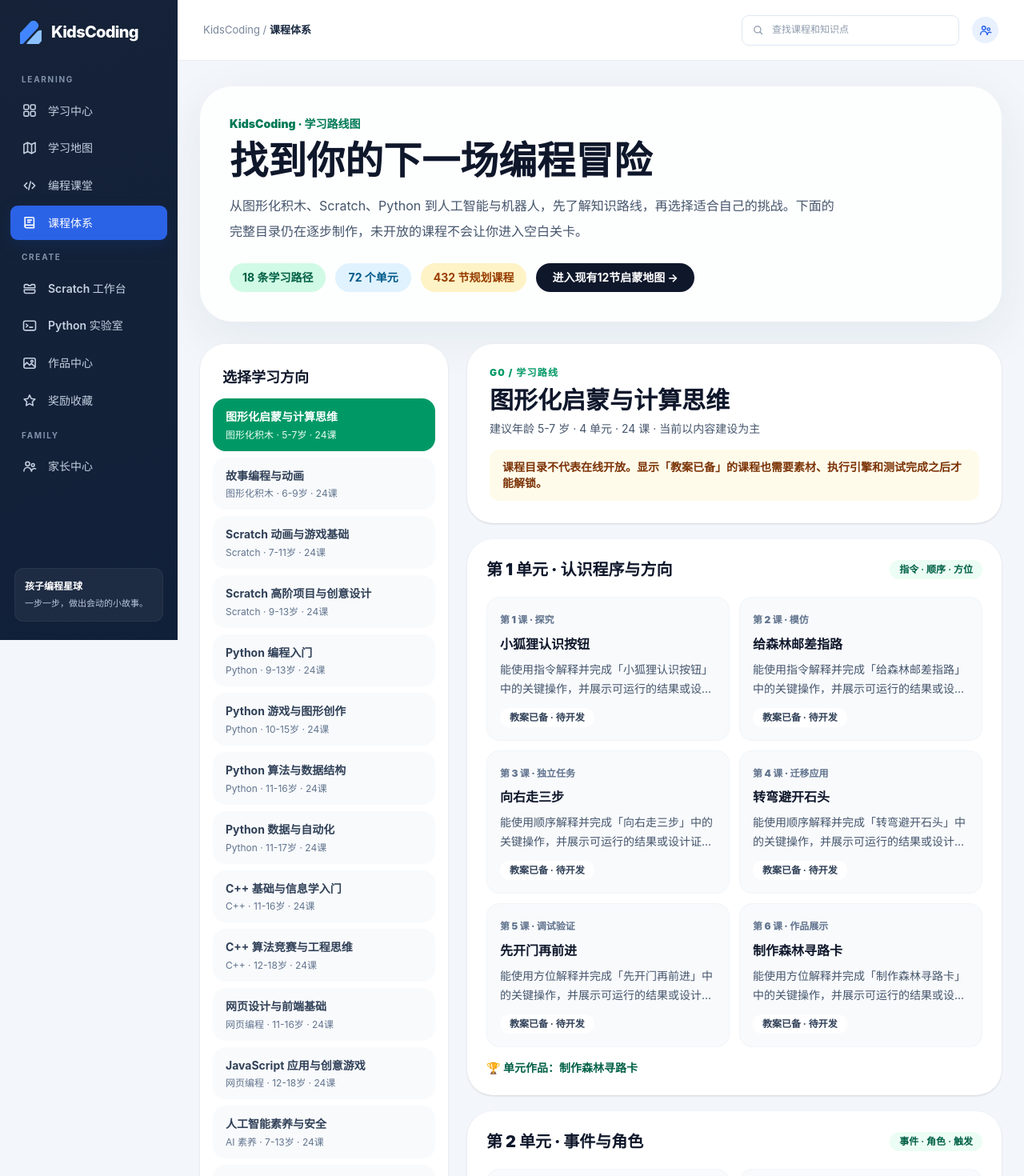
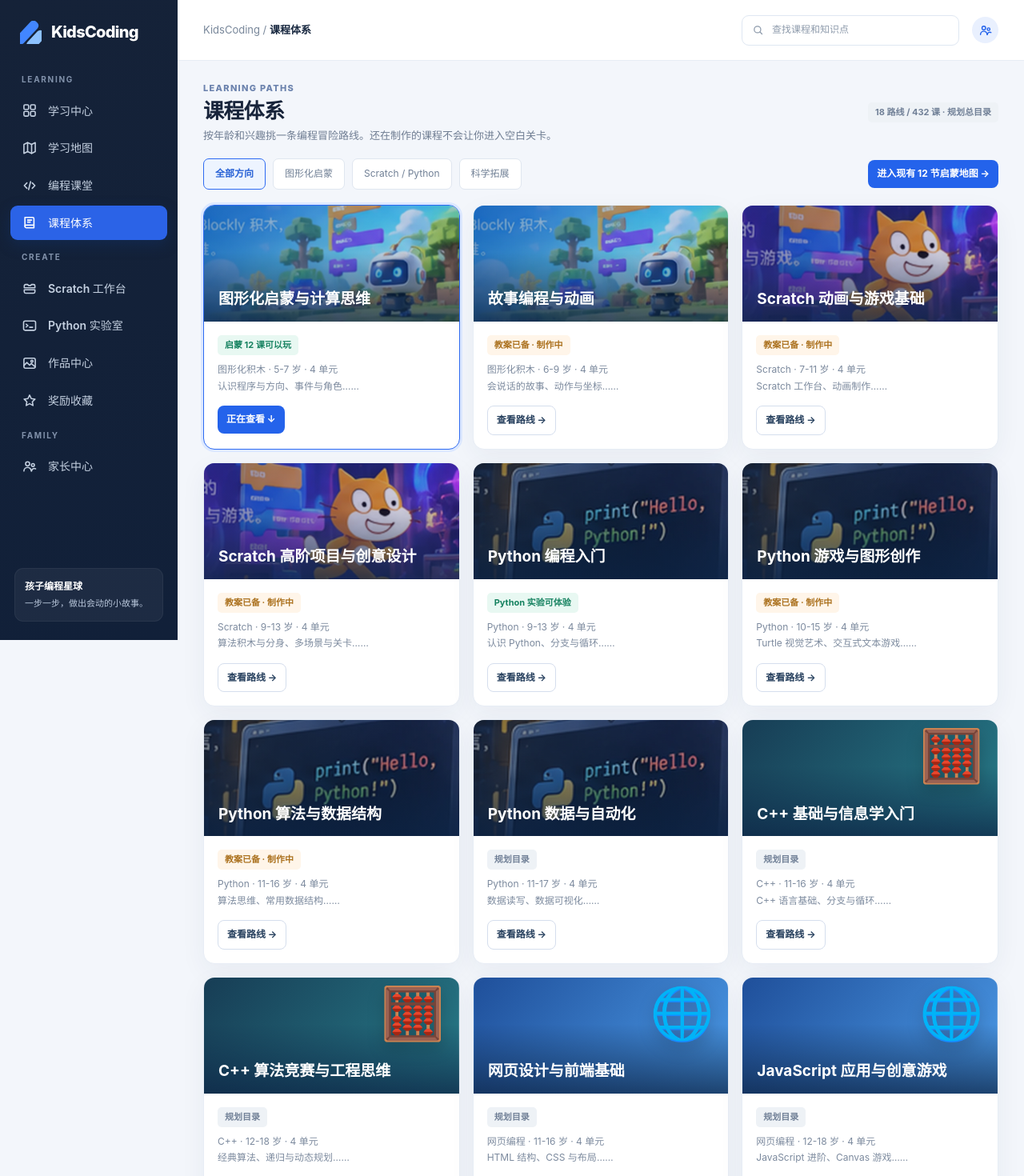
Before and after one commit to HelloMrDuan/kidsCoding, a Next.js app in the folder apps/web/: page /learn/catalog in a window 1280 px wide. Shown: the top 1470 px of the page at 80% size. Built offline with nearby package versions, Linux system fonts and the light colour scheme.

Commit message:
feat(UX-501): align course catalog to frozen V2 #page-catalog

```diff
--- a/apps/web/src/app/globals.css
+++ b/apps/web/src/app/globals.css
@@ -860,3 +860,59 @@ button:focus-visible, a:focus-visible, input:focus-visible, select:focus-visible
   .kc-v2h-track { height: 152px; }
   .kc-v2h-work-grid { grid-template-columns: repeat(2, minmax(0, 1fr)); gap: 10px; }
 }
+
+/* ============ UX-501 课程体系 = frozen V2 prototype #page-catalog (reuses .kc-v2h base) ============ */
+.kc-v2c-chip { display: inline-flex; align-items: center; gap: 5px; font-size: 11px; font-weight: 750; padding: 4px 9px; border-radius: 5px; background: #eaf1ff; color: #2961ca; white-space: nowrap; }
+.kc-v2c-chip-green { background: #e8f8f2; color: #168260; }
+.kc-v2c-chip-amber { background: #fff5e9; color: #ab711e; }
+.kc-v2c-chip-gray { background: #eef2f6; color: #718097; }
+.kc-v2c-filterbar { display: flex; gap: 9px; flex-wrap: wrap; align-items: center; margin-bottom: 19px; }
+.kc-v2c-filter { padding: 9px 14px; border: 1px solid #dfe6f0; background: #fff; color: #718096; border-radius: 7px; font-size: 12px; text-decoration: none; }
+.kc-v2c-filter:hover { border-color: #b9cdf2; color: #2a63d6; }
+.kc-v2c-filter-active { border-color: #2d6af2; color: #2a63d6; background: #edf4ff; font-weight: 700; }
+.kc-v2c-map-link { margin-left: auto; }
+.kc-v2c-course-grid { display: grid; grid-template-columns: repeat(3, minmax(0, 1fr)); gap: 16px; }
+.kc-v2c-course-card { overflow: hidden; transition: transform .15s, box-shadow .15s; }
+.kc-v2c-course-card:hover { transform: translateY(-3px); box-shadow: 0 16px 36px rgba(30, 57, 96, .1); }
+.kc-v2c-selected { border-color: #2d6af2; box-shadow: 0 0 0 3px #dce8ff; }
+.kc-v2c-cover { height: 145px; background-size: cover; background-position: center; position: relative; overflow: hidden; }
+.kc-v2c-cover::after { content: ''; position: absolute; inset: 0; background: linear-gradient(0deg, #0c2344bb, transparent 60%); }
+.kc-v2c-cover b { position: absolute; bottom: 15px; left: 18px; right: 18px; color: #fff; font-size: 19px; z-index: 1; line-height: 1.3; }
+.kc-v2c-cover-emoji { position: absolute; right: 18px; top: 12px; font-size: 64px; line-height: 1; filter: drop-shadow(0 8px 10px #0003); z-index: 1; }
+.kc-v2c-body { padding: 17px; }
+.kc-v2c-body p { font-size: 12px; color: #7c8a9e; margin: 8px 0 14px; min-height: 41px; line-height: 1.7; }
+.kc-v2c-detail { margin-top: 25px; overflow: hidden; scroll-margin-top: 90px; }
+.kc-v2c-detail-head { display: flex; justify-content: space-between; align-items: flex-end; gap: 12px; padding: 30px 28px 24px; color: #fff; background-size: cover; background-position: center; position: relative; }
+.kc-v2c-detail-head::before { content: ''; position: absolute; inset: 0; background: linear-gradient(90deg, #12335fdd 0%, #12335f88 55%, transparent 100%); }
+.kc-v2c-detail-head > * { position: relative; z-index: 1; }
+.kc-v2c-detail-head small { color: #cfe0fb; font-size: 11px; font-weight: 800; letter-spacing: 1px; }
+.kc-v2c-detail-head h2 { font-size: 23px; font-weight: 830; margin: 6px 0 6px; }
+.kc-v2c-detail-head p { font-size: 12px; color: #e2ebfc; }
+.kc-v2c-hint { background: #eaf1ff; color: #4267a3; padding: 11px 15px; margin: 18px 22px 4px; border: 1px solid #d5e3ff; border-radius: 9px; font-size: 12px; }
+.kc-v2c-units { padding: 6px 22px 22px; }
+.kc-v2c-unit { border-top: 1px solid #e7edf5; padding: 18px 0 6px; }
+.kc-v2c-unit:first-child { border-top: 0; }
+.kc-v2c-unit-head { display: flex; justify-content: space-between; align-items: center; gap: 10px; flex-wrap: wrap; }
+.kc-v2c-unit-head h3 { font-size: 15px; font-weight: 800; display: flex; align-items: center; gap: 10px; }
+.kc-v2c-unit-index { width: 30px; height: 30px; display: grid; place-items: center; border-radius: 9px; background: #2964e9; color: #fff; font-size: 13px; font-weight: 850; }
+.kc-v2c-lesson-grid { display: grid; grid-template-columns: repeat(3, minmax(0, 1fr)); gap: 12px; margin-top: 14px; }
+.kc-v2c-lesson { display: block; border: 1px solid #e7edf5; border-radius: 12px; background: #f8fafd; padding: 14px; color: inherit; text-decoration: none; transition: border-color .15s, background .15s; }
+.kc-v2c-lesson:hover { border-color: #aec7ff; background: #f0f5ff; }
+.kc-v2c-lesson small { font-size: 11px; color: #8a98aa; font-weight: 700; }
+.kc-v2c-lesson h4 { font-size: 14px; font-weight: 800; margin: 5px 0 6px; }
+.kc-v2c-lesson p { font-size: 12px; color: #6f7d92; line-height: 1.7; margin-bottom: 10px; display: -webkit-box; -webkit-line-clamp: 2; -webkit-box-orient: vertical; overflow: hidden; }
+.kc-v2c-capstone { font-size: 12px; font-weight: 700; color: #ab711e; margin: 12px 0 8px; }
+@media (prefers-reduced-motion: reduce) { .kc-v2c-course-card, .kc-v2c-lesson { transition: none; } }
+@media (max-width: 1180px) { .kc-v2c-lesson-grid { grid-template-columns: repeat(2, minmax(0, 1fr)); } }
+@media (max-width: 860px) {
+  .kc-v2c-course-grid { grid-template-columns: repeat(2, minmax(0, 1fr)); }
+  .kc-v2c-map-link { margin-left: 0; }
+}
+@media (max-width: 600px) {
+  .kc-v2c-course-grid, .kc-v2c-lesson-grid { grid-template-columns: 1fr; }
+  .kc-v2c-detail-head { flex-direction: column; align-items: flex-start; padding: 24px 18px 18px; }
+  .kc-v2c-hint { margin: 14px 14px 4px; }
+  .kc-v2c-units { padding: 4px 14px 16px; }
+  .kc-v2c-cover { height: 112px; }
+  .kc-v2c-body p { min-height: 0; }
+}
--- a/apps/web/src/app/learn/catalog/page.tsx
+++ b/apps/web/src/app/learn/catalog/page.tsx
@@ -5,7 +5,15 @@ import {
   getCatalogStatistics,
   getCatalogTrack,
   getLessonContentStage,
+  type CatalogTrack,
 } from '@/features/curriculum/full-catalog-access'
+
+/**
+ * UX-501 课程体系 = frozen V2 prototype #page-catalog: title row with the
+ * catalog chip, group filter bar, illustrated route cards, then the chosen
+ * route's units and lessons. Status chips are honest content stages: a route
+ * card never implies lessons are playable when they are only planned.
+ */
 
 const engineLabels: Record<string, string> = {
   blockly: '图形化积木', scratch: 'Scratch', python: 'Python',
@@ -13,86 +21,175 @@ const engineLabels: Record<string, string> = {
   hardware: '机器人与硬件', literacy: '数字安全', math: '数学编程', steam: 'STEAM',
 }
 
+type Group = 'starter' | 'coding' | 'other'
+const GROUPS: { id: 'all' | Group; label: string }[] = [
+  { id: 'all', label: '全部方向' },
+  { id: 'starter', label: '图形化启蒙' },
+  { id: 'coding', label: 'Scratch / Python' },
+  { id: 'other', label: '科学拓展' },
+]
+
+function groupOf(engine: string): Group {
+  if (engine === 'blockly') return 'starter'
+  if (engine === 'scratch' || engine === 'python') return 'coding'
+  return 'other'
+}
+
+/** V2 covers: the frozen track illustrations where one exists, V2 gradients + a big friendly emoji otherwise. */
+const COVERS: Record<string, { image?: string; tint: string; emoji?: string }> = {
+  blockly: { image: '/v2/track-blockly.webp', tint: 'linear-gradient(90deg,#0e549b99,#144c7c24)' },
+  scratch: { image: '/v2/track-scratch.webp', tint: 'linear-gradient(90deg,#27246d88,#2d1f6424)' },
+  python: { image: '/v2/track-python.webp', tint: 'linear-gradient(90deg,#14203488,#12284b33)' },
+  cpp: { tint: 'linear-gradient(130deg,#173d55,#287d8a)', emoji: '🧮' },
+  web: { tint: 'linear-gradient(130deg,#1f4f9a,#4c9be8)', emoji: '🌐' },
+  ai: { tint: 'linear-gradient(130deg,#1b5e76,#52afbd)', emoji: '🤖' },
+  'ai-python': { tint: 'linear-gradient(130deg,#24507a,#5aa7d6)', emoji: '🧠' },
+  hardware: { tint: 'linear-gradient(130deg,#382d76,#827ce1)', emoji: '🦾' },
+  literacy: { tint: 'linear-gradient(130deg,#1d6a5a,#4cb89a)', emoji: '🛡️' },
+  math: { tint: 'linear-gradient(130deg,#7a4a16,#e3a144)', emoji: '📐' },
+  steam: { tint: 'linear-gradient(130deg,#8a2f5b,#e2789f)', emoji: '🎨' },
+}
+
+const PYTHON_TRIAL = ['P0-U1-L01', 'P0-U1-L02', 'P0-U1-L03']
+
+function coverStyle(engine: string) {
+  const c = COVERS[engine] ?? COVERS.ai
+  return { backgroundImage: c.image ? `${c.tint},url(${c.image})` : c.tint }
+}
+
+function trackStatus(track: CatalogTrack): { label: string; tone: 'green' | 'amber' | 'gray' } {
+  if (track.id === 'G0') return { label: '启蒙 12 课可以玩', tone: 'green' }
+  if (track.id === 'P0') return { label: 'Python 实验可体验', tone: 'green' }
+  const detailed = track.units.some((u) => u.lessons.some((l) => getLessonContentStage(l.id) === 'detailed'))
+  return detailed ? { label: '教案已备 · 制作中', tone: 'amber' } : { label: '规划目录', tone: 'gray' }
+}
+
+function lessonStatus(id: string): { label: string; tone: 'green' | 'amber' | 'gray' } {
+  if (PYTHON_TRIAL.includes(id)) return { label: 'Python实验 · 可体验', tone: 'green' }
+  return getLessonContentStage(id) === 'detailed'
+    ? { label: '教案已备 · 待开发', tone: 'amber' }
+    : { label: '大纲规划 · 待开发', tone: 'gray' }
+}
+
 export default async function CatalogPage({
   searchParams,
 }: {
-  searchParams: Promise<{ track?: string }>
+  searchParams: Promise<{ track?: string; group?: string }>
 }) {
   const query = await searchParams
   const current = getCatalogTrack(query.track ?? '') ?? curriculumTracks[0]
+  const group = (GROUPS.some((g) => g.id === query.group) ? query.group : 'all') as 'all' | Group
   const stats = getCatalogStatistics()
+  const visible = curriculumTracks.filter((t) => group === 'all' || groupOf(t.engine) === group)
+  const hrefFor = (params: { group?: string; track?: string }) => {
+    const sp = new URLSearchParams()
+    const g = params.group ?? group
+    if (g !== 'all') sp.set('group', g)
+    if (params.track) sp.set('track', params.track)
+    const s = sp.toString()
+    return `/learn/catalog${s ? `?${s}` : ''}`
+  }
+  const currentStatus = trackStatus(current)
+
   return (
-    <main className="min-h-screen bg-[linear-gradient(165deg,#ecf9f2_0%,#f3f8ff_45%,#fff9ec_100%)] px-4 py-8 text-slate-900 md:px-7">
-      <div className="mx-auto max-w-7xl space-y-7">
-        <header className="rounded-[2.5rem] border border-white bg-white/85 p-7 shadow-[0_18px_60px_rgba(43,83,93,0.08)] md:p-9">
-          <p className="text-sm font-black text-emerald-700">KidsCoding · 学习路线图</p>
-          <h1 className="mt-3 text-3xl font-black md:text-5xl">找到你的下一场编程冒险</h1>
-          <p className="mt-4 max-w-3xl text-base leading-8 text-slate-600">
-            从图形化积木、Scratch、Python 到人工智能与机器人，先了解知识路线，再选择适合自己的挑战。下面的完整目录仍在逐步制作，未开放的课程不会让你进入空白关卡。
+    <div className="kc-v2h kc-v2c">
+      <div className="kc-v2h-title-row">
+        <div>
+          <div className="kc-v2h-eyebrow">LEARNING PATHS</div>
+          <h1>课程体系</h1>
+          <p className="kc-v2h-subtitle">按年龄和兴趣挑一条编程冒险路线。还在制作的课程不会让你进入空白关卡。</p>
+        </div>
+        <span className="kc-v2c-chip kc-v2c-chip-gray" data-testid="catalog-stats">
+          {stats.tracks} 路线 / {stats.lessons} 课 · 规划总目录
+        </span>
+      </div>
+
+      <nav className="kc-v2c-filterbar" aria-label="课程方向">
+        {GROUPS.map((g) => (
+          <Link
+            key={g.id}
+            href={hrefFor({ group: g.id })}
+            className={`kc-v2c-filter${g.id === group ? ' kc-v2c-filter-active' : ''}`}
+            aria-current={g.id === group ? 'page' : undefined}
+          >
+            {g.label}
+          </Link>
+        ))}
+        <Link className="kc-v2h-btn kc-v2h-btn-sm kc-v2c-map-link" href="/learn/map">进入现有 12 节启蒙地图 →</Link>
+      </nav>
+
+      <div className="kc-v2c-course-grid" aria-label="课程路径">
+        {visible.map((track) => {
+          const status = trackStatus(track)
+          const cover = COVERS[track.engine] ?? COVERS.ai
+          const selected = track.id === current.id
+          return (
+            <div key={track.id} className={`kc-v2h-panel kc-v2c-course-card${selected ? ' kc-v2c-selected' : ''}`}>
+              <div className="kc-v2c-cover" style={coverStyle(track.engine)}>
+                {cover.emoji ? <span className="kc-v2c-cover-emoji" aria-hidden="true">{cover.emoji}</span> : null}
+                <b>{track.title}</b>
+              </div>
+              <div className="kc-v2c-body">
+                <span className={`kc-v2c-chip kc-v2c-chip-${status.tone}`}>{status.label}</span>
+                <p>
+                  {engineLabels[track.engine] ?? track.engine} · {track.ageRange} 岁 · {track.units.length} 单元
+                  <br />
+                  {track.units.map((u) => u.title).slice(0, 2).join('、')}……
                 </p>
-          <div className="mt-6 flex flex-wrap gap-3">
-            <span className="rounded-full bg-emerald-100 px-4 py-2 text-sm font-bold text-emerald-800">{stats.tracks} 条学习路径</span>
-            <span className="rounded-full bg-sky-100 px-4 py-2 text-sm font-bold text-sky-800">{stats.units} 个单元</span>
-            <span className="rounded-full bg-amber-100 px-4 py-2 text-sm font-bold text-amber-800">{stats.lessons} 节规划课程</span>
-            <Link className="rounded-full bg-slate-900 px-5 py-2 text-sm font-bold text-white" href="/learn/map">进入现有12节启蒙地图 →</Link>
-          </div>
-        </header>
-        <div className="grid gap-6 lg:grid-cols-[310px_minmax(0,1fr)]">
-          <nav aria-label="课程路径" className="self-start rounded-[2rem] bg-white p-4 shadow-sm lg:sticky lg:top-5">
-            <h2 className="px-3 py-3 text-lg font-black">选择学习方向</h2>
-            <div className="grid gap-2 sm:grid-cols-2 lg:grid-cols-1">
-              {curriculumTracks.map((track) => (
                 <Link
-                  key={track.id}
-                  href={`/learn/catalog?track=${track.id}`}
-                  aria-current={track.id === current.id ? 'page' : undefined}
-                  className={`rounded-2xl px-4 py-3 transition ${current.id === track.id ? 'bg-emerald-600 text-white' : 'bg-slate-50 text-slate-700 hover:bg-emerald-50'}`}
+                  href={`${hrefFor({ track: track.id })}#track-detail`}
+                  aria-current={selected ? 'page' : undefined}
+                  className={`kc-v2h-btn kc-v2h-btn-sm${selected ? '' : ' kc-v2h-btn-outline'}`}
                   data-testid={`catalog-track-${track.id}`}
                 >
-                  <span className="text-sm font-bold">{track.title}</span>
-                  <span className={`mt-1 block text-xs ${track.id === current.id ? 'text-emerald-50' : 'text-slate-500'}`}>
-                    {engineLabels[track.engine] ?? track.engine} · {track.ageRange}岁 · 24课
-                  </span>
+                  {selected ? '正在查看 ↓' : '查看路线 →'}
                 </Link>
-              ))}
               </div>
-          </nav>
-          <div className="space-y-5">
-            <section className="rounded-[2rem] bg-white p-7 shadow-sm">
-              <p className="text-xs font-black tracking-widest text-emerald-600">{current.id} / 学习路线</p>
-              <h2 className="mt-2 text-3xl font-black">{current.title}</h2>
-              <p className="mt-2 text-sm text-slate-600">建议年龄 {current.ageRange} 岁 · 4 单元 · 24 课 · 当前以内容建设为主</p>
-              <p className="mt-4 rounded-xl bg-amber-50 px-4 py-3 text-sm font-semibold text-amber-900">课程目录不代表在线开放。显示「教案已备」的课程也需要素材、执行引擎和测试完成之后才能解锁。</p>
-            </section>
+            </div>
+          )
+        })}
+      </div>
+
+      <section id="track-detail" className="kc-v2h-panel kc-v2c-detail" data-testid="catalog-track-detail">
+        <div className="kc-v2c-detail-head" style={coverStyle(current.engine)}>
+          <div>
+            <small>{current.id} · 学习路线</small>
+            <h2>{current.title}</h2>
+            <p>建议年龄 {current.ageRange} 岁 · {current.units.length} 单元 · {current.units.reduce((n, u) => n + u.lessons.length, 0)} 课</p>
+          </div>
+          <span className={`kc-v2c-chip kc-v2c-chip-${currentStatus.tone}`}>{currentStatus.label}</span>
+        </div>
+        <p className="kc-v2c-hint">课程目录不代表在线开放。「教案已备」的课也要等素材、运行引擎和测试都完成后才会解锁。</p>
+        <div className="kc-v2c-units">
           {current.units.map((unit, index) => (
-              <section key={unit.id} className="rounded-[2rem] bg-white p-6 shadow-sm" data-testid={`catalog-unit-${unit.id}`}>
-                <div className="flex flex-wrap items-center justify-between gap-3">
-                  <h3 className="text-xl font-black">第 {index + 1} 单元 · {unit.title}</h3>
-                  <span className="rounded-full bg-emerald-50 px-3 py-1 text-xs font-semibold text-emerald-800">{unit.concepts.join(' · ')}</span>
+            <section key={unit.id} className="kc-v2c-unit" data-testid={`catalog-unit-${unit.id}`}>
+              <div className="kc-v2c-unit-head">
+                <h3><span className="kc-v2c-unit-index">{index + 1}</span>第 {index + 1} 单元 · {unit.title}</h3>
+                <span className="kc-v2c-chip">{unit.concepts.join(' · ')}</span>
               </div>
-                <div className="mt-5 grid gap-3 sm:grid-cols-2">
-                  {unit.lessons.map((lesson, lessonIndex) => (
+              <div className="kc-v2c-lesson-grid">
+                {unit.lessons.map((lesson, lessonIndex) => {
+                  const ls = lessonStatus(lesson.id)
+                  return (
                     <Link
                       key={lesson.id}
                       href={`/learn/catalog/${lesson.id}`}
-                      className="rounded-2xl border border-slate-100 bg-slate-50 p-4 transition hover:border-emerald-300 hover:bg-emerald-50"
+                      className="kc-v2c-lesson"
                       data-testid={`catalog-lesson-${lesson.id}`}
                     >
-                      <span className="text-xs font-black text-slate-500">第 {index * 6 + lessonIndex + 1} 课 · {lesson.phase}</span>
-                      <h4 className="mt-2 text-base font-bold">{lesson.title}</h4>
-                      <p className="mt-2 line-clamp-2 text-sm leading-6 text-slate-600">{lesson.learningOutcome}</p>
-                      <span className="mt-3 inline-block rounded-full bg-white px-3 py-1 text-xs font-bold text-slate-700">
-                        {['P0-U1-L01','P0-U1-L02','P0-U1-L03'].includes(lesson.id) ? 'Python实验 · 可体验' : getLessonContentStage(lesson.id) === 'detailed' ? '教案已备 · 待开发' : '大纲规划 · 待开发'}
-                      </span>
+                      <small>第 {index * 6 + lessonIndex + 1} 课 · {lesson.phase}</small>
+                      <h4>{lesson.title}</h4>
+                      <p>{lesson.learningOutcome}</p>
+                      <span className={`kc-v2c-chip kc-v2c-chip-${ls.tone}`}>{ls.label}</span>
                     </Link>
-                  ))}
+                  )
+                })}
               </div>
-                <p className="mt-4 text-sm font-semibold text-emerald-800">🏆 单元作品：{unit.lessons.at(-1)?.title}</p>
+              <p className="kc-v2c-capstone">🏆 单元作品：{unit.lessons.at(-1)?.title}</p>
             </section>
           ))}
         </div>
+      </section>
     </div>
-      </div>
-    </main>
   )
 }
```
Also changed, not shown: 1 other file (tests, documents, lock files or other folders). Lines whose indentation alone changed are shown as unchanged.
